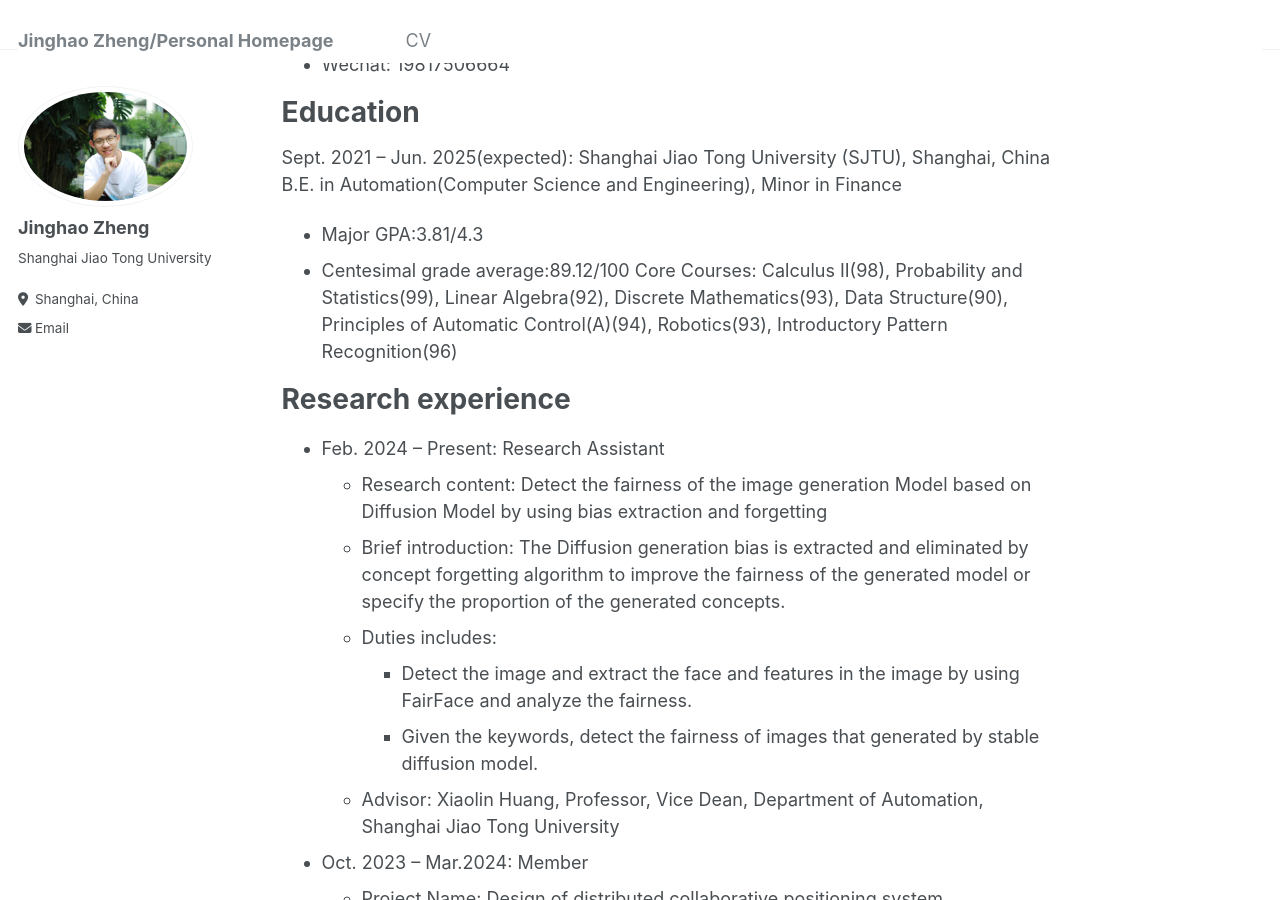
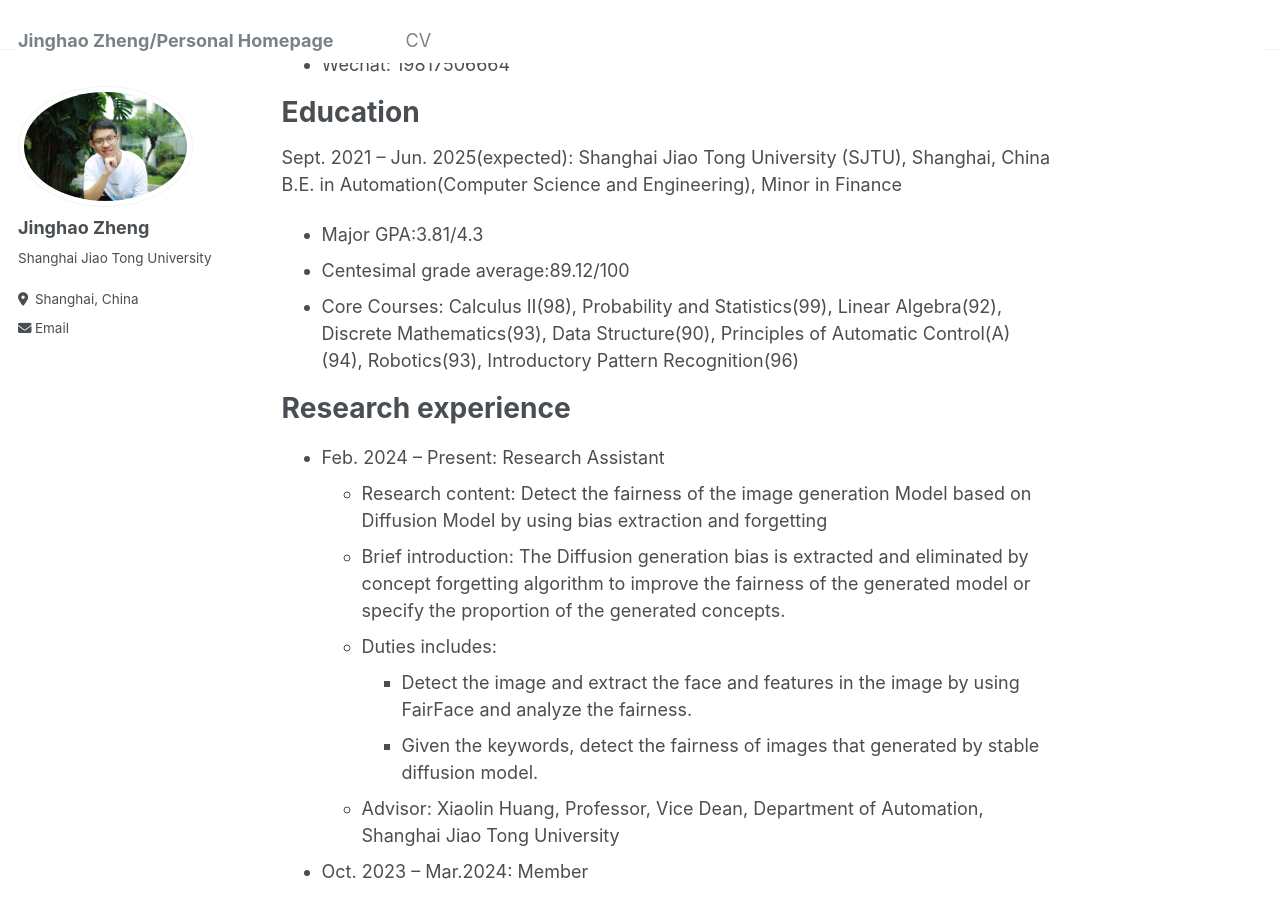
Before and after one commit to JinghaoZheng/JinghaoZheng.github.io, a Jekyll site: the page built from _pages/about.md, in a window 1280 px wide and 900 px high, scrolled down 523 px. Built offline with Jekyll 4.4.1, drawn with Linux system fonts in a browser that asks for light colours.

```diff
--- a/_pages/about.md
+++ b/_pages/about.md
@@ -26,7 +26,7 @@ Sept. 2021 – Jun. 2025(expected): Shanghai Jiao Tong University (SJTU), Shangh
 B.E. in Automation(Computer Science and Engineering), Minor in Finance
 * Major GPA:3.81/4.3
 * Centesimal grade average:89.12/100
-Core Courses: Calculus ΙΙ(98), Probability and Statistics(99), Linear Algebra(92), Discrete Mathematics(93),
+* Core Courses: Calculus ΙΙ(98), Probability and Statistics(99), Linear Algebra(92), Discrete Mathematics(93),
 Data Structure(90), Principles of Automatic Control(A)(94), Robotics(93), Introductory Pattern Recognition(96)
 
 Research experience
```
